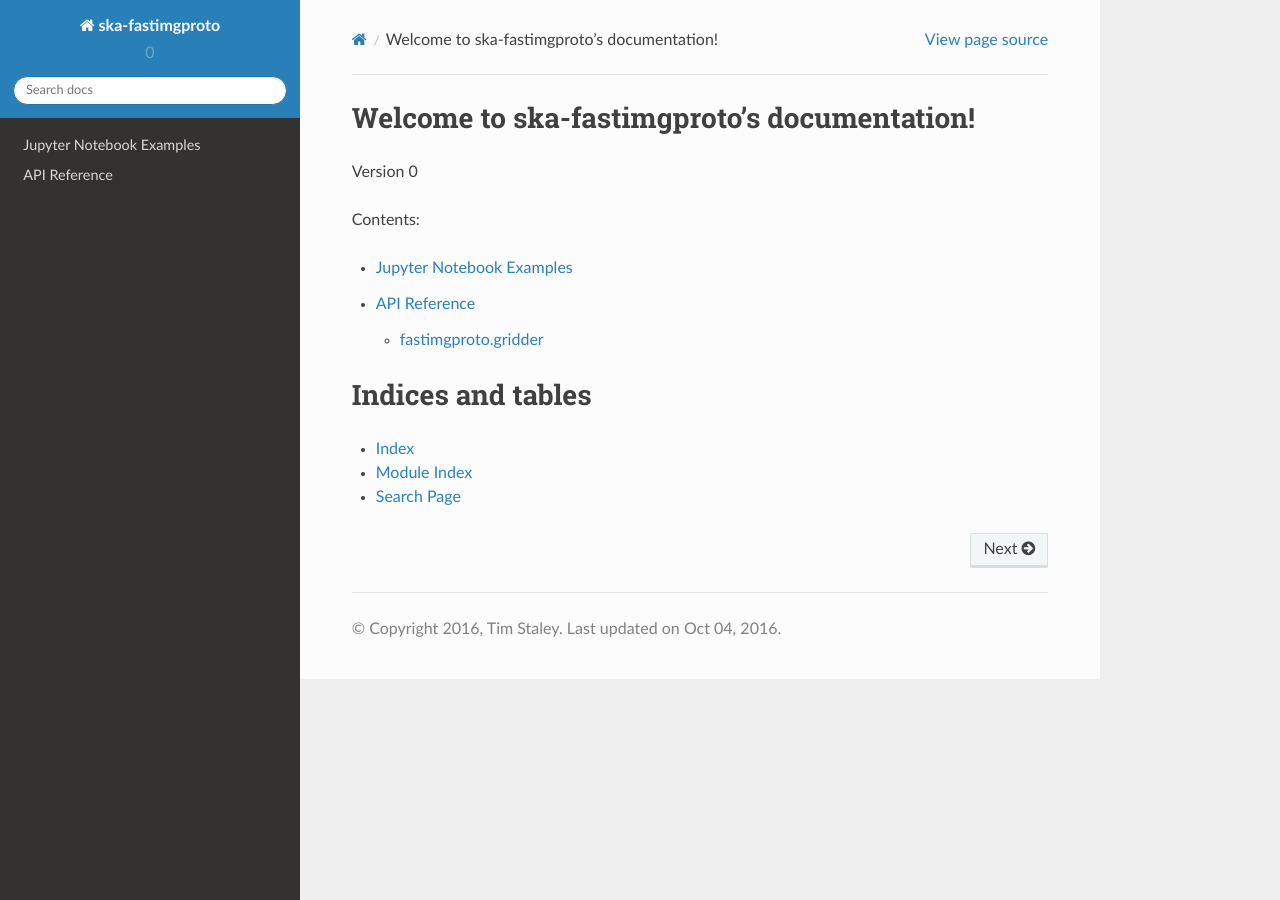
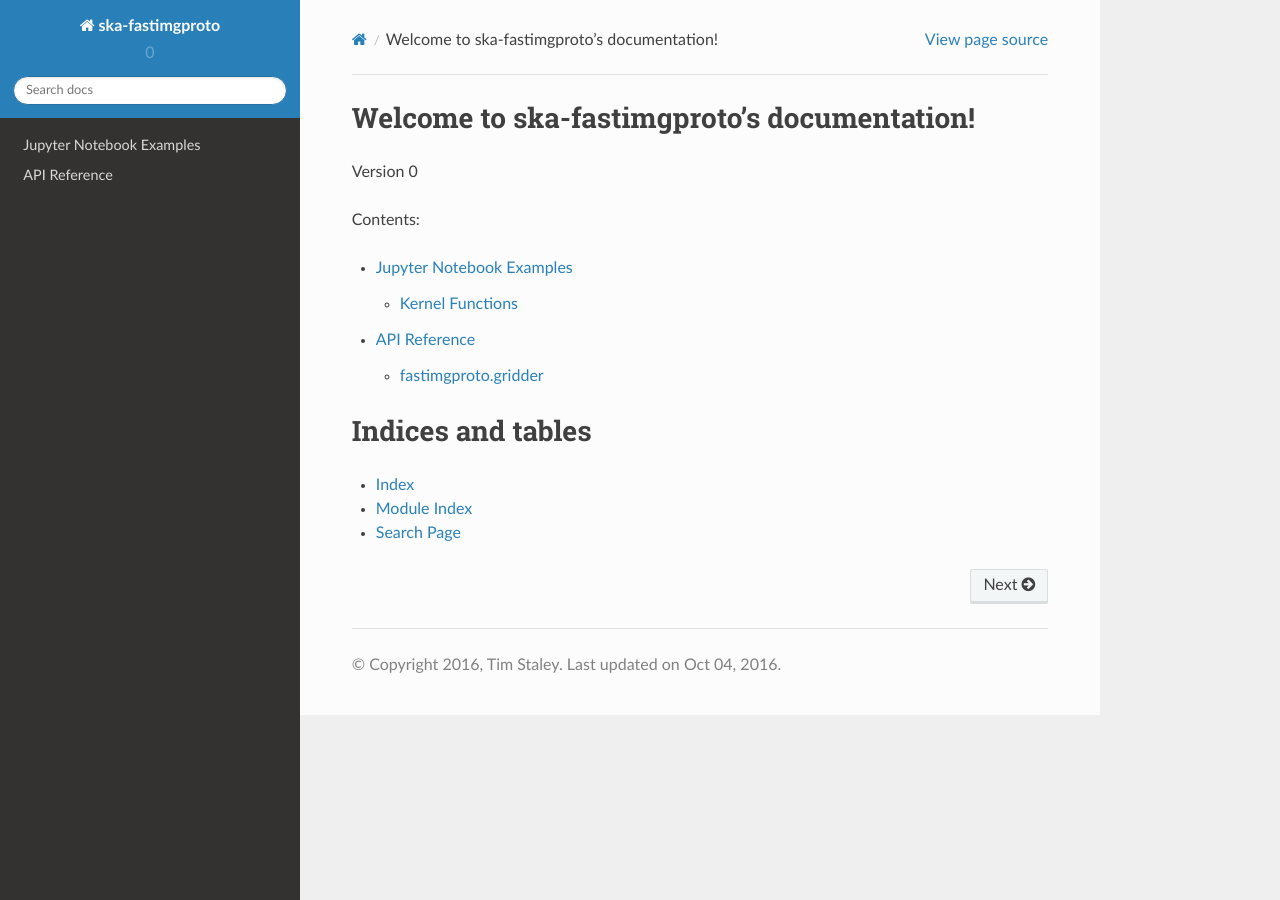
Before and after one commit to SKA-ScienceDataProcessor/FastImaging-Python, a Sphinx documentation site: the page built from docs/source/index.rst, in a window 1280 px wide. Built offline with Sphinx 7.4.7 and the Read the Docs theme 2.0.0, drawn with Linux system fonts in a browser that asks for light colours.

Commit message:
Fixup docs

```diff
--- a/docs/source/conf.py
+++ b/docs/source/conf.py
@@ -9,9 +9,9 @@ import sys
 
 # If extensions (or modules to document with autodoc) are in another directory,
 # add these directories to sys.path here.
-rootdir = os.path.dirname(os.path.dirname(os.path.dirname(
-    os.path.abspath(__file__))))
-sys.path.append(os.path.join(rootdir, 'src'))
+# rootdir = os.path.dirname(os.path.dirname(os.path.dirname(
+#     os.path.abspath(__file__))))
+# sys.path.append(os.path.join(rootdir, 'src'))
 
 # -- General configuration ------------------------------------------------
 
@@ -25,6 +25,7 @@ extensions = [
     'sphinx.ext.napoleon',
     'sphinx.ext.viewcode',
     'nbsphinx',
+    'IPython.sphinxext.ipython_console_highlighting',
 ]
 
 # nbsphinx_allow_errors = True
--- a/docs/source/notebooks.rst
+++ b/docs/source/notebooks.rst
@@ -3,3 +3,5 @@ Jupyter Notebook Examples
 
 .. toctree::
     :maxdepth: 2
+
+    notebooks/convolutional_kernel_funcs
```
Also changed, not shown: docs/source/notebooks/convolutional_kernel_funcs.ipynb, 1 other file.
